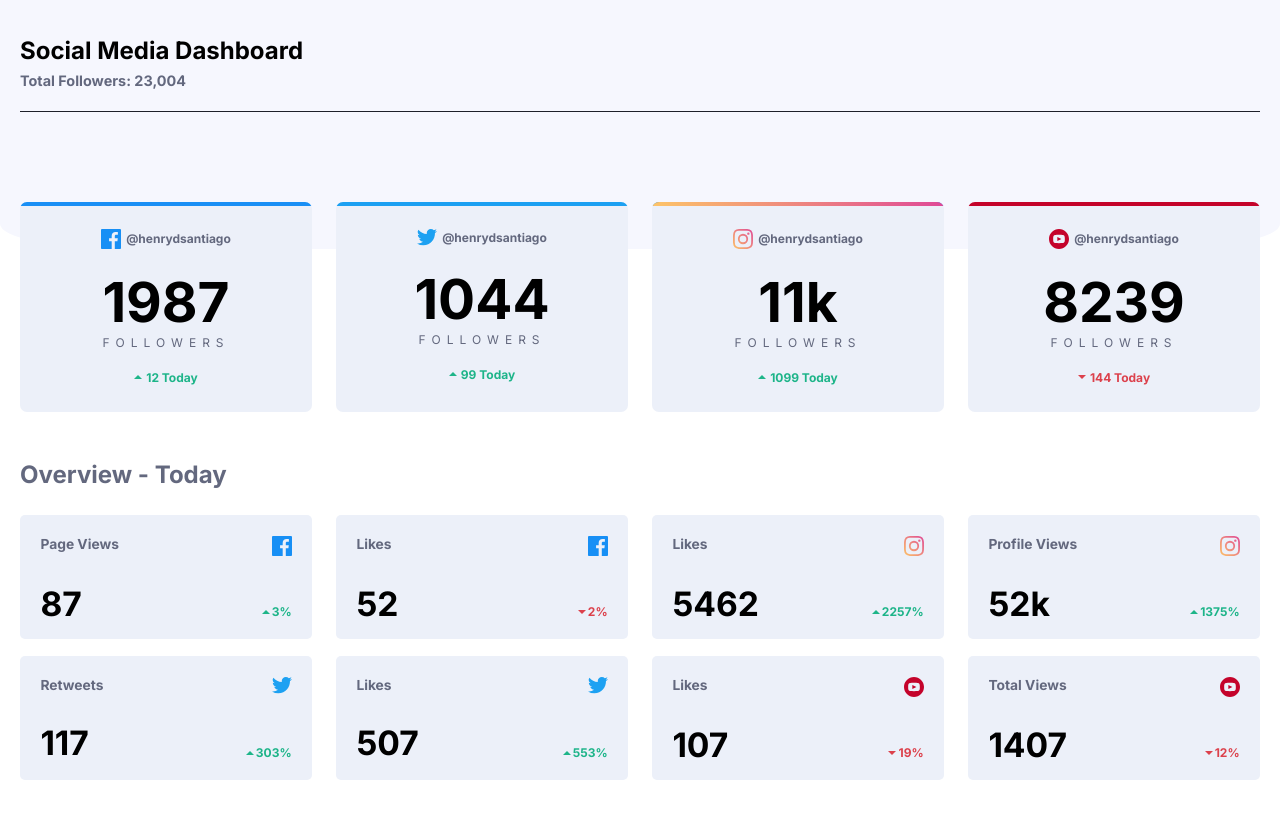
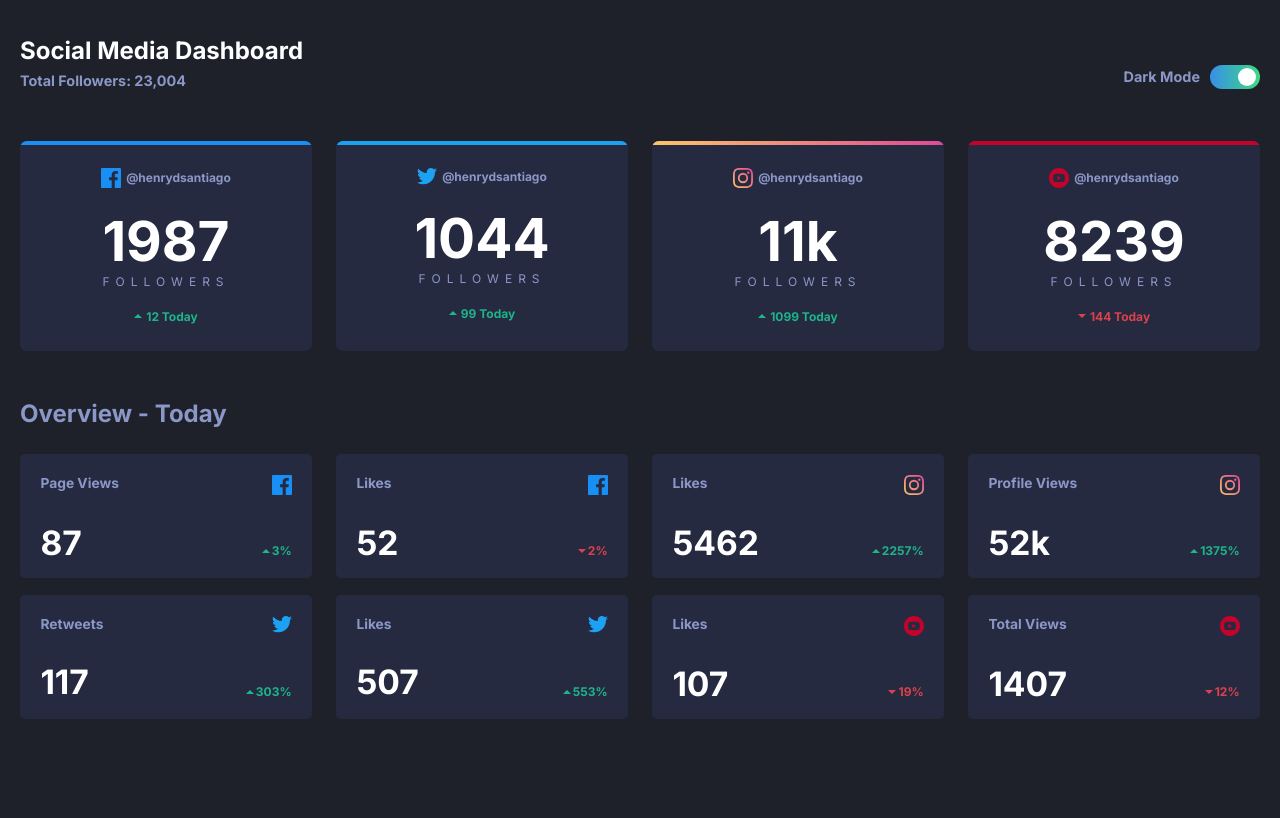
Before and after one commit to henrydsantiago/FrontendMentor_SocialMediaDashboard, a plain HTML site: page solucion/index.html in a window 1280 px wide. Drawn offline with Linux system fonts and the light colour scheme.

Commit message:
DarkMode listo con JS y con automatico al detectar el tema del dispositivo

```diff
--- a/solucion/css/style.css
+++ b/solucion/css/style.css
@@ -2,13 +2,15 @@ body{
     margin: 0;
     font-family: 'Inter', sans-serif;
     font-size: 12px;
+    background-color: var(--base);
+    color: var(--text-base);
 }
 h1{
     margin:0;
 }
 :root{
-    --lime-green: hsl(163, 72%, 41%);
-    --bright-red: rgb(220, 65, 76);
+    --porcentaje-up: hsl(163, 72%, 41%);
+    --porcentaje-down: rgb(220, 65, 76);
 
     --facebook: hsl(208, 92%, 53%);
     --twitter: hsl(203, 89%, 53%);
@@ -17,24 +19,27 @@ h1{
     --youTube: hsl(348, 97%, 39%);
 
     --white: hsl(0, 0%, 100%);
-    --veryPaleBlue: rgb(236,240,249);
     --lightGrayishBlue: hsl(227, 47%, 96%);
-    --darkGrayishBlue: hsl(228, 12%, 44%);
-    --veryDarkBlue: hsl(230, 17%, 14%);
+    --bgCard: rgb(236,240,249);
+    --titulo: hsl(228, 12%, 44%);
+    --bgDarkBlue: hsl(230, 17%, 14%);
 
     --toggle-light: hsl(230, 22%, 74%);
+    --toggle-light2: hsl(230, 22%, 74%);
     --togle-dark1: hsl(210, 78%, 56%);
     --togle-dark2: hsl(146, 68%, 55%);
 
     --header-light: rgb(246, 247, 254);
-
+    --base: white;
+    --text-base: black;
+    --header-total: hsl(228, 12%, 44%);
 }
 
 .header{
     padding-top: 3em;
     border-bottom: 50px solid var(--header-light);
     background-color: var(--header-light);
-    padding-bottom: 80px;
+    padding-bottom: 20px;
     border-bottom-left-radius: 10%;
     border-bottom-right-radius: 10%;
 }
@@ -43,8 +48,8 @@ h1{
     margin: 0.5em 0;
     font-size: 1.2em;
     font-weight: bold;
-    color: var(--darkGrayishBlue);
-    border-bottom: 1px solid var(--veryDarkBlue);
+    color: var(--header-total);
+    border-bottom: 1px solid var(--bgDarkBlue);
     padding-bottom: 1.5em;
 }
 
@@ -61,6 +66,72 @@ h1{
     grid-row-gap: 22px;
 }
 
+.dark-mode{
+    font-size: 1.2em;
+    font-weight: 700;
+    color: var(--titulo);
+    display: flex;
+    align-items: center;
+    justify-content: space-between;
+}
+
+.checkbox{
+    display: none;
+}
+
+#checkbox:checked ~ .switch::before{
+    transform:translate(0);
+    -webkit-transform:translate(0);
+    -moz-transform:translate(0);
+    -ms-transform:translate(0);
+    -o-transform:translate(0);
+    transition: .5s;
+    -webkit-transition: .5s;
+    -moz-transition: .5s;
+    -ms-transition: .5s;
+    -o-transition: .5s;
+}
+
+.switch{
+    display: block;
+    width: 50px;
+    height: 24px;
+    background-image: linear-gradient(to right, var(--toggle-light), var(--toggle-light2));
+    box-sizing: border-box;
+    padding: 3px;
+    cursor: pointer;
+    user-select: none;
+    border-radius: 20px;
+    -webkit-border-radius: 20px;
+    -moz-border-radius: 20px;
+    -ms-border-radius: 20px;
+    -o-border-radius: 20px;
+}
+.switch::before{
+    content: "";
+    display: block;
+    width: 18px;
+    height: 18px;
+    background-color: var(--white);
+    border-radius: 10px;
+    -webkit-border-radius: 10px;
+    -moz-border-radius: 10px;
+    -ms-border-radius: 10px;
+    -o-border-radius: 10px;
+    transform:translate(25px);
+    -webkit-transform:translate(25px);
+    -moz-transform:translate(25px);
+    -ms-transform:translate(25px);
+    -o-transform:translate(25px);
+    transition: .5s;
+    -webkit-transition: .5s;
+    -moz-transition: .5s;
+    -ms-transition: .5s;
+    -o-transition: .5s;
+    /* will-change: transform; */
+}
+
+
 
 .card{
     text-align: center;
@@ -70,7 +141,7 @@ h1{
     -ms-border-radius: 7px;
     -o-border-radius: 7px;
     overflow: hidden;
-    background-color: var(--veryPaleBlue);
+    background-color: var(--bgCard);
     padding-bottom: 15px;
 }
 
@@ -79,7 +150,7 @@ h1{
     display: flex;
     align-items: center;
     justify-content: center;
-    color: var(--darkGrayishBlue);
+    color: var(--titulo);
     font-size: 1em;
     font-weight: bold;
 }
@@ -121,7 +192,7 @@ h1{
 .card-followers-title{
     display: block;
     text-transform: uppercase;
-    color: var(--darkGrayishBlue);
+    color: var(--titulo);
     font-size: 1em;
     letter-spacing: 0.5em;
 }
@@ -136,10 +207,10 @@ h1{
 }
 
 .porcentaje-up{
-    color: var(--lime-green);
+    color: var(--porcentaje-up);
 }
 .porcentaje-down{
-    color: var(--bright-red);
+    color: var(--porcentaje-down);
 }
 
 .card-today img{
@@ -161,7 +232,7 @@ h1{
 h2{
     font-size: 2em;
     margin-bottom: 1.1em;
-    color: var(--darkGrayishBlue);
+    color: var(--titulo);
 }
 
 .card-small{
@@ -171,7 +242,7 @@ h2{
     row-gap: 2.5em;
     font-weight: bold;
     padding: 1.7em;
-    background-color: var(--veryPaleBlue);
+    background-color: var(--bgCard);
     border-radius: 5px;
     -webkit-border-radius: 5px;
     -moz-border-radius: 5px;
@@ -185,7 +256,7 @@ h2{
     /* border: 1px solid green; */
     text-align: left;
     font-size: 1.15em;
-    color: var(--darkGrayishBlue);
+    color: var(--titulo);
 }
 .card-small-icon{
     /* border: 1px solid orange; */
@@ -211,6 +282,22 @@ h2{
 /* RESPONSIVE */
 
 @media screen and (min-width: 480px){
+    .header-total{
+        border: none;
+    }
+
+    .header-grid{
+        display: grid;
+        grid-template-columns: 1fr 1fr;
+    }
+
+    .dark-mode{
+        justify-content: flex-end;
+    }
+    .dark-mode-title{
+        margin-right: 10px;
+    }
+
     .grid, .grid-overview{
         /* border: 1px solid purple; */
         grid-template-columns: 1fr 1fr;
@@ -220,6 +307,7 @@ h2{
         max-width: 1440px;
         margin: auto;
     }
+
 }
 @media screen and (min-width: 768px){
     .grid, .grid-overview{
@@ -231,3 +319,82 @@ h2{
         grid-template-columns: 1fr 1fr 1fr 1fr;
     }
 }
+
+/* DARK MODE - LIGHT MODE */
+
+.is-dark-mode{
+    --bgCard: hsl(228, 28%, 20%);
+    --titulo: hsl(228, 34%, 66%);
+    --header-total: hsl(228, 34%, 66%);
+    --bgDarkBlue: hsl(230, 17%, 14%);
+    --text-base: white;
+    --toggle-light: hsl(210, 78%, 56%);
+    --toggle-light2: hsl(146, 68%, 55%);
+    --header-light: hsl(230, 17%, 14%);
+    --base: hsl(230, 17%, 14%);
+}
+
+.is-light-mode{
+    --bgCard: rgb(236,240,249);
+    --titulo: hsl(228, 12%, 44%);
+    --bgDarkBlue: hsl(230, 17%, 14%);
+
+    --toggle-light: hsl(230, 22%, 74%);
+    --toggle-light2: hsl(230, 22%, 74%);
+    --togle-dark1: hsl(210, 78%, 56%);
+    --togle-dark2: hsl(146, 68%, 55%);
+
+    --header-light: rgb(246, 247, 254);
+    --base: white;
+    --text-base: black;
+    --header-total: hsl(228, 12%, 44%);
+}
+
+
+/* DARK MODE */
+
+@media (prefers-color-scheme: dark){
+    :root{
+        --bgDarkBlue: hsl(230, 17%, 14%); /* bg */
+        --bgDarkBlue: hsl(232, 19%, 15%); /* top bg pattern */
+        --darkDesaturatedBlue: hsl(228, 28%, 20%);/* card bg */
+        --DesaturatedBlue: hsl(228, 34%, 66%);/* text */
+        --White: hsl(0, 0%, 100%); /* text */
+        --Toggle1: hsl(210, 78%, 56%); /* Dark Mode */
+        --Toggle2: hsl(146, 68%, 55%); /* Dark Mode */
+    }
+    body,
+    .header,
+    .overview,
+    h2{
+        background-color: var(--bgDarkBlue);
+        border-color: var(--bgDarkBlue);
+        color: var(--White);
+    }
+
+    .header-total{
+        border-color: var(--DesaturatedBlue);
+    }
+
+    .card,
+    .card-small{
+        background-color: var(--darkDesaturatedBlue);
+    }
+
+    .card-title,
+    .card-small-views,
+    .card-followers-title,
+    .header-total,
+    .dark-mode{
+        color: var(--DesaturatedBlue);
+    }
+
+    .switch{
+        background-image: linear-gradient(to right, var(--Toggle1), var(--Toggle2));
+    }
+    .switch::before{
+        background-color: var(--bgDarkBlue);
+    }
+
+
+}
--- a/solucion/index.html
+++ b/solucion/index.html
@@ -7,11 +7,21 @@
     <link rel="stylesheet" href="css/style.css">
     <link href="https://fonts.googleapis.com/css2?family=Inter:wght@400;700&display=swap" rel="stylesheet">
 </head>
-<body>
+<body class="is-dark-mode">
     <header class="header">
         <div class="wraper">
-            <h1>Social Media Dashboard</h1>
-            <p class="header-total">Total Followers: 23,004</p>
+            <div class="header-grid">
+                <div class="header-title">
+                    <h1>Social Media Dashboard</h1>
+                    <p class="header-total">Total Followers: 23,004</p>
+                </div>
+                <div class="dark-mode">
+                    <p class="dark-mode-title">Dark Mode</p>
+                    <input class="checkbox" type="checkbox" id="checkbox">
+                    <label class="switch" for="checkbox">
+                    </label>
+                </div>
+            </div>
         </div>
     </header>
     <section class="top-cards">
@@ -171,5 +181,6 @@
             </div>
         </div>
     </section>
+    <script src="js/app.js"></script>
 </body>
 </html>
--- /dev/null
+++ b/solucion/js/app.js
@@ -0,0 +1,16 @@
+let darkMode = window.matchMedia('(prefers-color-scheme: dark)')
+let checkbox = document.querySelector('#checkbox')
+
+if (darkMode.matches){
+    checkbox.setAttribute('checked', true)
+}
+
+checkbox.addEventListener('change', function (e) {
+    if(this.checked){
+        document.body.classList.remove('is-light-mode')
+        document.body.classList.add('is-dark-mode')
+    }else{
+        document.body.classList.remove('is-dark-mode')
+        document.body.classList.add('is-light-mode')
+    }
+})
```
